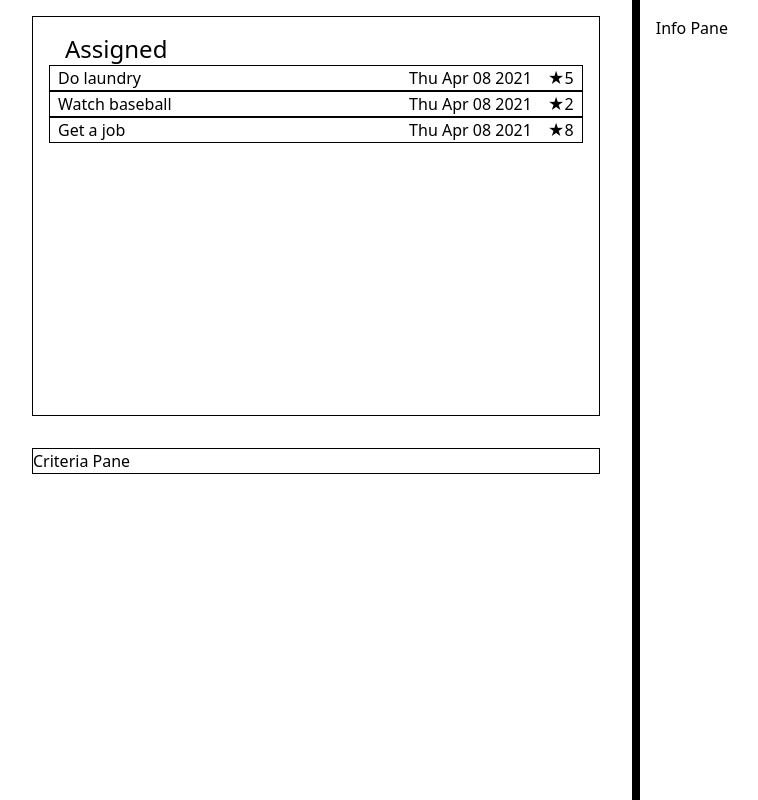
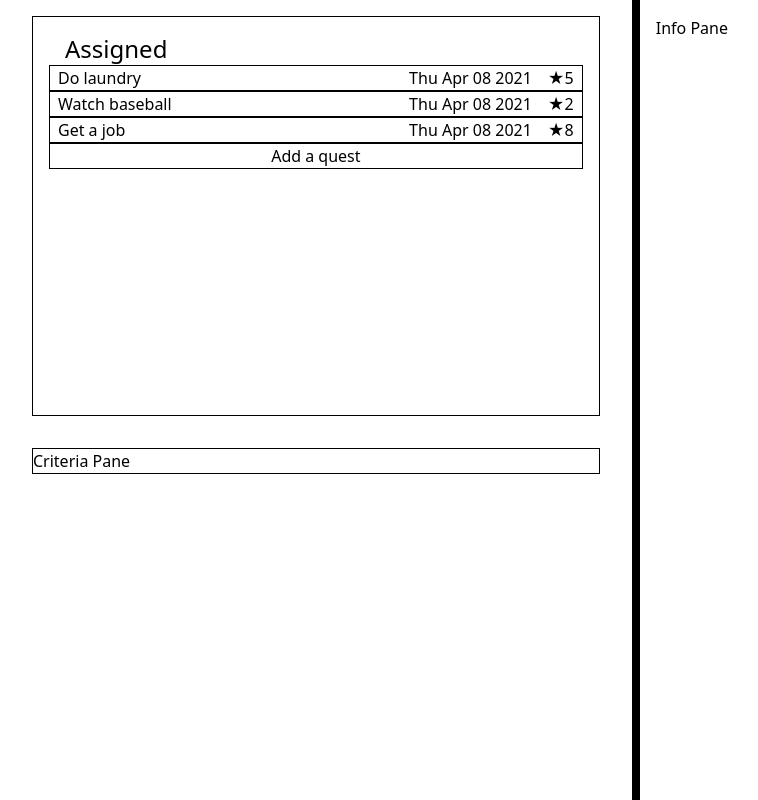
Before and after one commit to mattcdrake/project-hunter-depr, a React (Create React App) app: page / in a window 1280 px wide. Shown: the whole page, without its empty margins (16-774 px from the left). Built offline with nearby package versions, Linux system fonts and the light colour scheme.

Commit message:
Create element for adding a quest

```diff
--- a/src/App.tsx
+++ b/src/App.tsx
@@ -1,22 +1,43 @@
-import React from 'react';
+import React from "react";
 
-import { Quest } from './types/Quest';
-import QuestsPane from './components/QuestsPane';
+import { Quest } from "./types/Quest";
+import QuestsPane from "./components/QuestsPane";
 
 // @dev Test data
 const TestQuests: Quest[] = [
-  {name: "Do laundry", dueDate: new Date(), difficulty: 5},
-  {name: "Watch baseball", dueDate: new Date(), difficulty: 2},
-  {name: "Get a job", dueDate: new Date(), difficulty: 8},
+  { name: "Do laundry", dueDate: new Date(), difficulty: 5 },
+  { name: "Watch baseball", dueDate: new Date(), difficulty: 2 },
+  { name: "Get a job", dueDate: new Date(), difficulty: 8 },
 ];
 
-function App() {
+interface IProps {}
+interface IState {
+  quests: Quest[];
+}
+
+class App extends React.Component<IProps, IState> {
+  constructor(props: IProps) {
+    super(props);
+    this.state = {
+      quests: TestQuests,
+    };
+    this.toggleQuestModal = this.toggleQuestModal.bind(this);
+  }
+
+  toggleQuestModal() {
+    console.log("whew");
+  }
+
+  render() {
     return (
       <div className="App px-8 flex justify-between space-x-4 divide-x-8 divide-black">
         {/* Left side of the app */}
         <div className="flex flex-col h-screen w-1/2">
           <div className="m-4 h-1/2 border border-black">
-          <QuestsPane quests={TestQuests} />
+            <QuestsPane
+              quests={this.state.quests}
+              toggleQuestModal={this.toggleQuestModal}
+            />
           </div>
           <div className="m-4 overflow-auto border border-black">
             Criteria Pane
@@ -24,11 +45,10 @@ function App() {
         </div>
 
         {/* Right side of the app */}
-      <div className="h-screen w-1/2 p-4">
-        Info Pane
-      </div>
+        <div className="h-screen w-1/2 p-4">Info Pane</div>
       </div>
     );
   }
+}
 
 export default App;
--- /dev/null
+++ b/src/components/NewQuestModal.tsx
@@ -0,0 +1,7 @@
+import React from "react";
+
+function NewQuestModal() {
+  return <div>Wow, new quest here!</div>;
+}
+
+export { NewQuestModal };
--- a/src/components/QuestsPane.tsx
+++ b/src/components/QuestsPane.tsx
@@ -1,16 +1,17 @@
-import React from 'react';
+import React from "react";
 
-import { Quest } from '../types/Quest';
-import { QuestSlug } from './QuestSlug';
+import { Quest } from "../types/Quest";
+import { QuestSlug } from "./QuestSlug";
 
-interface QuestsPaneProps {
+interface IProps {
   quests: Quest[];
-};
+  toggleQuestModal: () => void;
+}
 
 /*
  * Contains all of the quest slugs. Top-left part of the screen on PC.
  */
-function QuestsPane(props: QuestsPaneProps) {
+function QuestsPane(props: IProps) {
   return (
     <div className="p-4">
       <p className="px-4 text-2xl">Assigned</p>
@@ -23,10 +24,16 @@ function QuestsPane(props: QuestsPaneProps) {
               difficulty={quest.difficulty}
             />
           </li>
-          ))}
+        ))}
+        <li
+          className="border border-black max-w-full mx-auto text-center"
+          onClick={() => props.toggleQuestModal()}
+        >
+          Add a quest
+        </li>
       </ul>
     </div>
   );
-};
+}
 
 export default QuestsPane;
```
Lines whose indentation alone changed are shown as unchanged.
